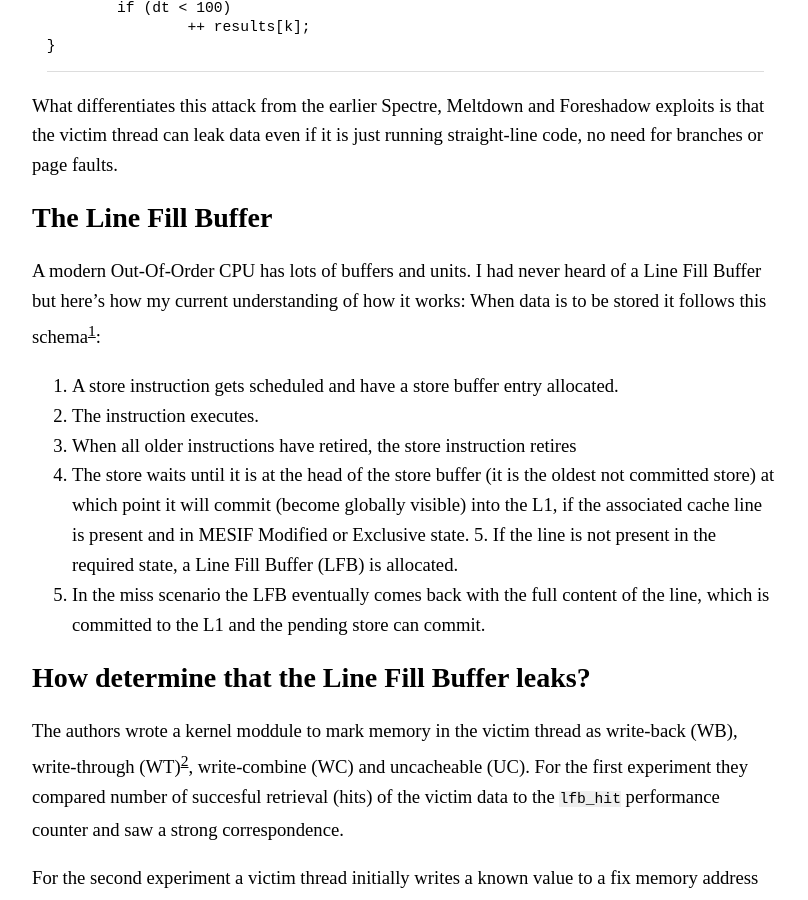
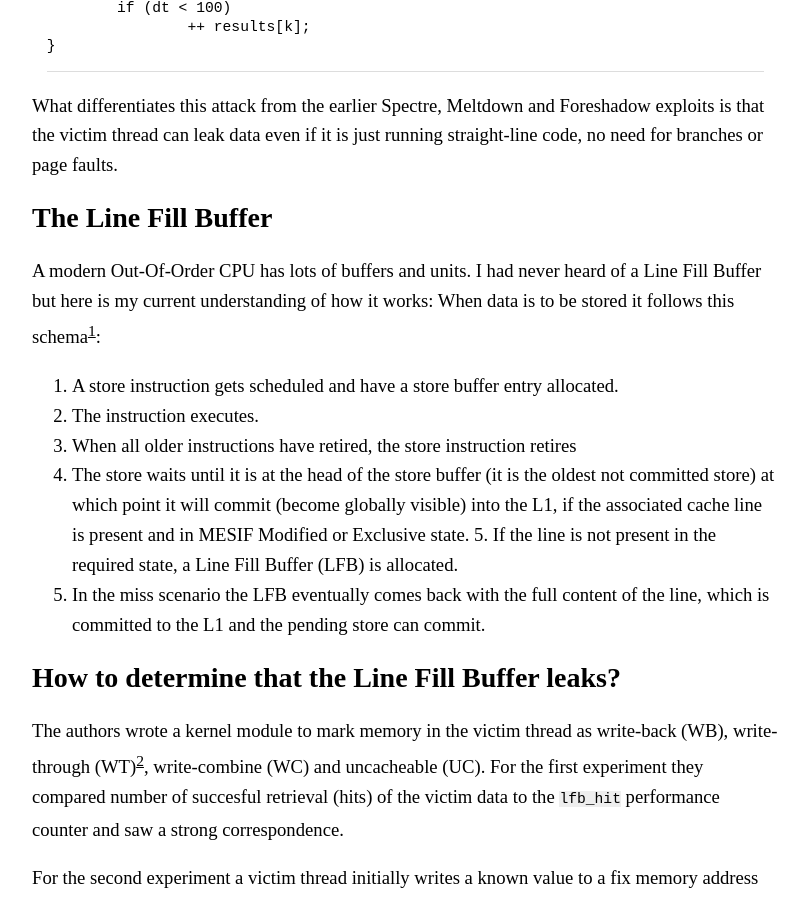
Before and after one commit to dannas/dannas.github.com, a Jekyll site: the page built from _posts/2020-04-25-ridl-rougue-in-flight-data-load.md, in a window 1280 px wide and 900 px high, scrolled down 1279 px. Shown: the whole window, without its empty margins (96-904 px from the left). Built offline with Jekyll 4.4.1, drawn with Linux system fonts in a browser that asks for light colours; some of the changed text lies outside the part shown.

Commit message:
Fix some minor typos and sentence structure
Just fixing some typos and correcting the grammar of sentences, I came across while reading a blog post.

```diff
--- a/_posts/2020-04-25-ridl-rougue-in-flight-data-load.md
+++ b/_posts/2020-04-25-ridl-rougue-in-flight-data-load.md
@@ -48,7 +48,7 @@ Foreshadow exploits is that the victim thread can leak data even if it is just
 running straight-line code, no need for branches or page faults.
 
 # The Line Fill Buffer
-A modern Out-Of-Order CPU has lots of buffers and units. I had never heard of a Line Fill Buffer but here's how my current understanding of how it works: When data is to be stored it follows this schema[^travdowns]:
+A modern Out-Of-Order CPU has lots of buffers and units. I had never heard of a Line Fill Buffer but here is my current understanding of how it works: When data is to be stored it follows this schema[^travdowns]:
 1. A store instruction gets scheduled and have a store buffer entry allocated.
 2. The instruction executes.
 3. When all older instructions have retired, the store instruction retires
@@ -56,8 +56,8 @@ A modern Out-Of-Order CPU has lots of buffers and units. I had never heard of a
 6. In the miss scenario the LFB eventually comes back with the full content of
 the line, which is committed to the L1 and the pending store can commit.
 
-# How determine that the Line Fill Buffer leaks?
-The authors wrote a kernel moddule to mark memory in the victim thread as
+# How to determine that the Line Fill Buffer leaks?
+The authors wrote a kernel module to mark memory in the victim thread as
 write-back (WB), write-through (WT)[^petercordes], write-combine (WC) and uncacheable (UC).
 For the first experiment they compared number of succesful retrieval (hits)
 of the victim data to the `lfb_hit` performance counter and saw a strong
```
Also changed, not shown: other parts of _posts/2020-04-25-ridl-rougue-in-flight-data-load.md (+3 -3 lines).
